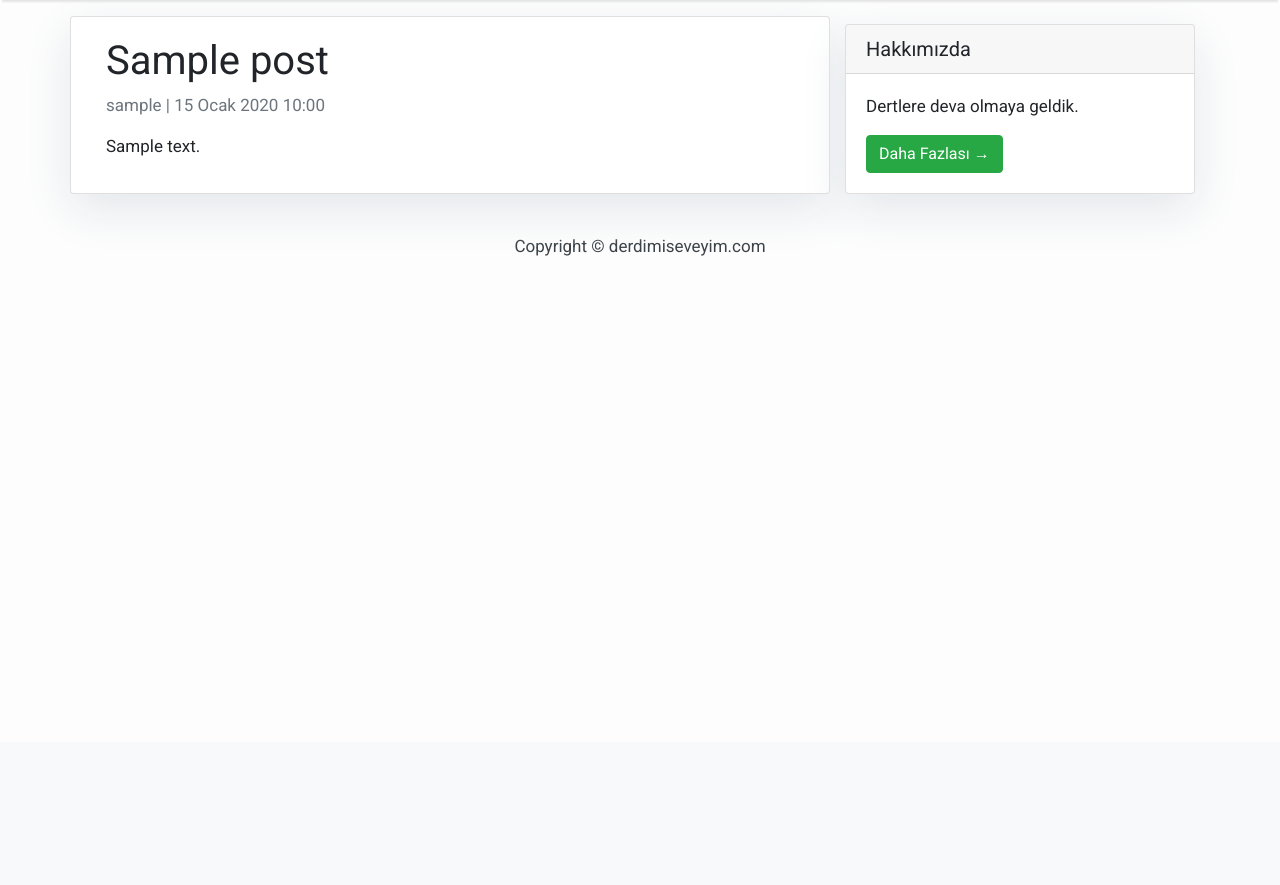
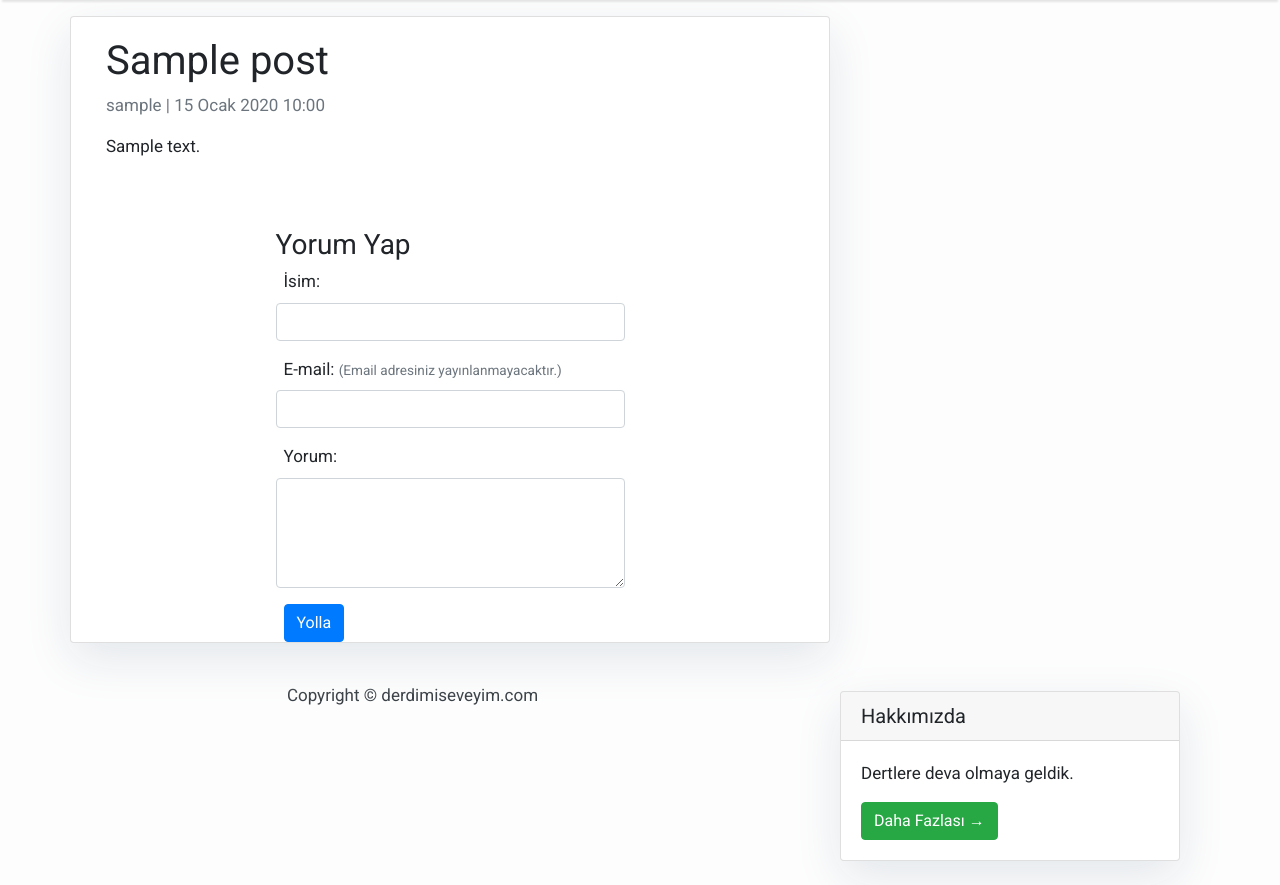
Before and after one commit to abdullahtuna/derdimiseveyim, a Django app: a page that uses templates/post_detail.html in a window 1280 px wide. Shown: the part 58-943 px from the top of the page. Before the commit the page ends 314 px from the top, so only its background shows below. Run offline with Django 4.2, Linux system fonts and the light colour scheme; tables that the repository leaves empty hold one stand-in row (values such as "Sample post"); some libraries are stand-ins or nearby versions.

Commit message:
Yorum bölümü eklendi.

```diff
--- a/blog/models.py
+++ b/blog/models.py
@@ -23,4 +23,17 @@
     def __str__(self):
         return self.title
 
+class Comment(models.Model):
+    name = models.CharField(max_length=50)
+    email = models.EmailField(max_length=100)
+    content = models.TextField()
+    post = models.ForeignKey(Post, on_delete=models.CASCADE)
+    created = models.DateTimeField(auto_now_add=True)
+
+    class Meta:
+        ordering = ('-created',)
+
+    def __str__(self):
+        return 'Comment by {}'.format(self.name)
+
 # Create your models here.
--- a/blog/views.py
+++ b/blog/views.py
@@ -1,6 +1,7 @@
 from django.shortcuts import render, redirect
 from django.views import generic
-from .models import Post
+from .models import Post, Comment
+from .forms import CommentForm
 from django.http.response import HttpResponse
 from derdimiseveyim.forms import NewUserForm
 from django.contrib.auth import login
@@ -82,3 +83,48 @@
 
     def get_queryset(self):
         return self.model.objects.filter(author=self.request.user)
+
+class PostView(generic.DetailView):
+    model = Post
+    template_name = 'post_detail.html'
+
+    def get_context_data(self, **kwargs):
+        context = super().get_context_data(**kwargs)
+        pk = self.kwargs["pk"]
+        slug = self.kwargs["slug"]
+
+        form = CommentForm()
+        post = get_object_or_404(Post, pk=pk, slug=slug)
+        comments = post.comment_set.all()
+
+        context['post'] = post
+        context['comments'] = comments
+        context['form'] = form
+        return context
+
+    def post(self, request, *args, **kwargs):
+        form = CommentForm(request.POST)
+        self.object = self.get_object()
+        context = super().get_context_data(**kwargs)
+
+        post = Post.objects.filter(id=self.kwargs['pk'])[0]
+        comments = post.comment_set.all()
+
+        context['post'] = post
+        context['comments'] = comments
+        context['form'] = form
+
+        if form.is_valid():
+            name = form.cleaned_data['name']
+            email = form.cleaned_data['email']
+            content = form.cleaned_data['content']
+
+            comment = Comment.objects.create(
+                name=name, email=email, content=content, post=post
+            )
+
+            form = CommentForm()
+            context['form'] = form
+            return self.render_to_response(context=context)
+
+        return self.render_to_response(context=context)
--- a/templates/post_detail.html
+++ b/templates/post_detail.html
@@ -18,6 +18,64 @@
         <a class="btn btn-danger" href="{% url 'post_delete' post.id %}">Sil</a>
         </div>
       {% endif %}
+      {% load static %}  <!-- add this line -->
+
+ <!-- List of comments -->
+  {% if comments %}
+  <div class="row mt-5">
+    <div class="col-lg-6 offset-lg-3">
+      Comment{{ comments.count|pluralize }}
+      <span class="badge badge-dark ml-2">{{ comments.count }}</span>
+    </div>
+    {% for comment in comments %}
+    <div class="col-lg-6 offset-lg-3 mt-2">
+      <div class="card p-2">
+        <div class="row">
+          <div class="col-12">
+            <img class="rounded-circle mr-2" src="{% static 'img/avatar.svg' %}" alt="Avatar">
+            <strong>{{ comment.name }}</strong> said
+          </div>
+          <div class="col-12">
+            <p class="m-1 mt-3">{{ comment.content }}</p>
+            <p class="text-right text-muted"><small>{{ comment.created }}</small></p>
+          </div>
+        </div>
+      </div>
+    </div>
+    {% endfor %}
+  </div>
+  {% endif %}
+
+  <!-- Form to leave comment -->
+  <div class="row mt-5">
+    <div class="col-lg-6 offset-lg-3">
+      <h3>Yorum Yap</h3>
+      <form method='POST'>
+        {% csrf_token %}
+        <div class="form-group">
+          <span class="ml-2"></span>
+          <label for="id_name">İsim:</label>
+          <input type="text" class="form-control {% if form.name.errors %}is-invalid{% endif %}" id="id_name"
+            name="name" value="{{ form.name.value|default:'' }}">
+        </div>
+        <div class="form-group">
+          <span class="ml-2"></span>
+          <label for="id_email">E-mail:</label>
+          <span class="text-muted"><small>(Email adresiniz yayınlanmayacaktır.)</small></span>
+          <input type="text" class="form-control {% if form.email.errors %}is-invalid{% endif %}" id="id_email"
+            name="email" value="{{ form.email.value|default:'' }}">
+        </div>
+        <div class="form-group">
+          <span class="ml-2"></span>
+          <label for="id_content">Yorum:</label>
+          <textarea class="form-control {% if form.content.errors %}is-invalid{% endif %}" id="id_content"
+            name="content" rows="4">{{ form.content.value|default:'' }}</textarea>
+        </div>
+        <button class="btn btn-primary ml-2" type="submit">Yolla</button>
+      </form>
+    </div>
+  </div>
+</div>
     </div>
     {% block sidebar %} {% include 'sidebar.html' %} {% endblock sidebar %}
   </div>
```
Also changed, not shown: blog/forms.py (+6 -1 lines), blog/migrations/0002_comment.py (added).
